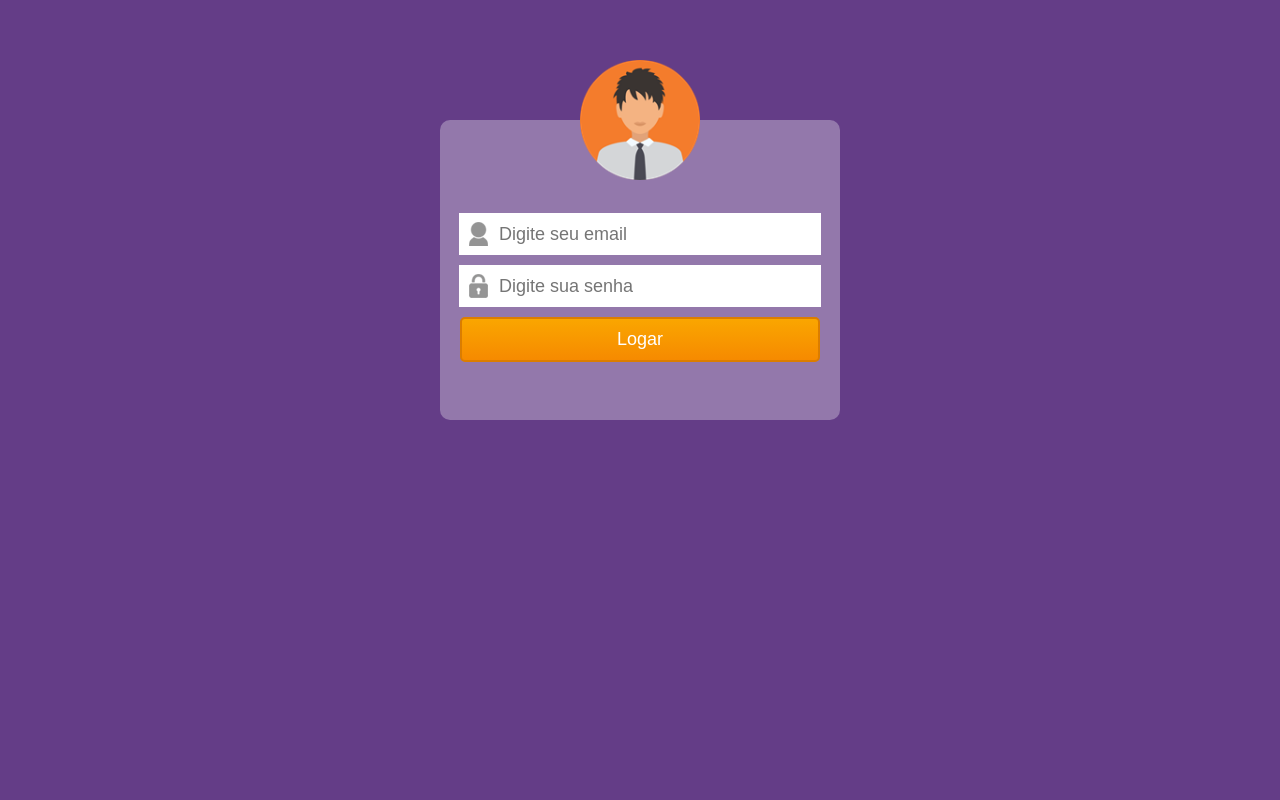
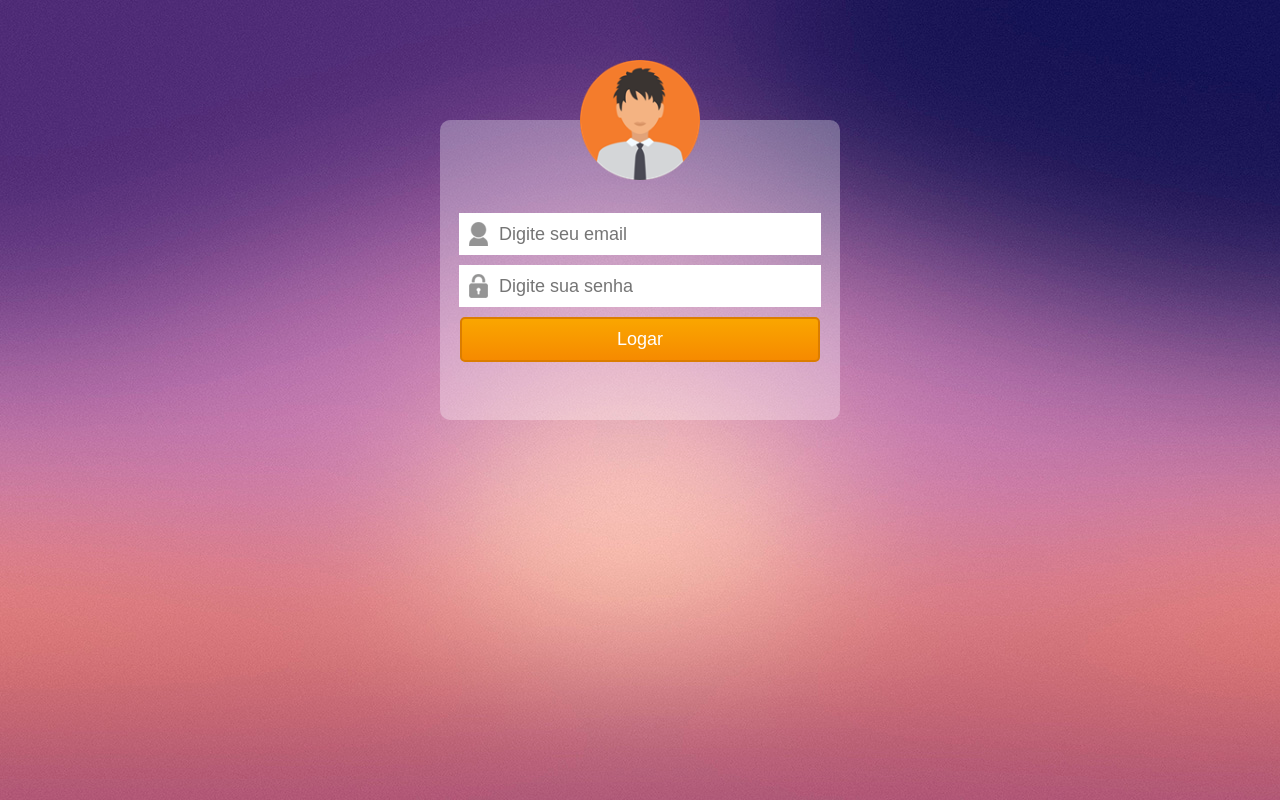
Before and after one commit to Gilbertoans/formulario-estilizado-html-css, a plain HTML site: page index.html in a window 1280 px wide. Drawn offline with Linux system fonts and the light colour scheme; files whose address does not match are found by name.

Commit message:
Update style.css

```diff
--- a/style.css
+++ b/style.css
@@ -1,6 +1,6 @@
 body{
     font-family: "Trebuchet MS", Helvetica, sans-serif;
-    background: #643d87 url(img/fundo.jpg) no-repeat top center;
+    background: #643d87 url(fundo.jpg) no-repeat top center;
 }
 
 #container{
```
